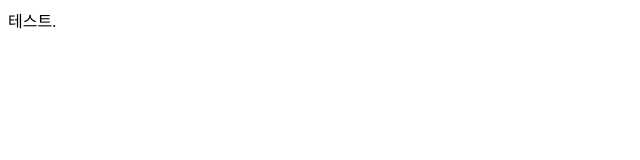
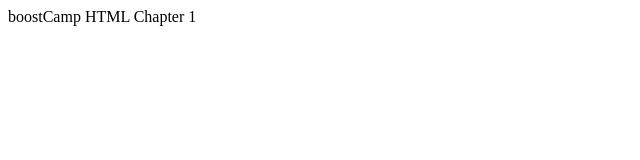
Before and after one commit to xoasml/html-css-music, a plain HTML site: page EXAMPLE/1/index.html in a window 1280 px wide. Shown: the whole page, without its empty margins (0-640 px from the left). Drawn offline with Linux system fonts and the light colour scheme.

Commit message:
Update index.html

```diff
--- a/EXAMPLE/1/index.html
+++ b/EXAMPLE/1/index.html
@@ -7,6 +7,6 @@
     <title>Document</title>
   </head>
   <body>
-    테스트.
+    boostCamp HTML Chapter 1
   </body>
 </html>
```
